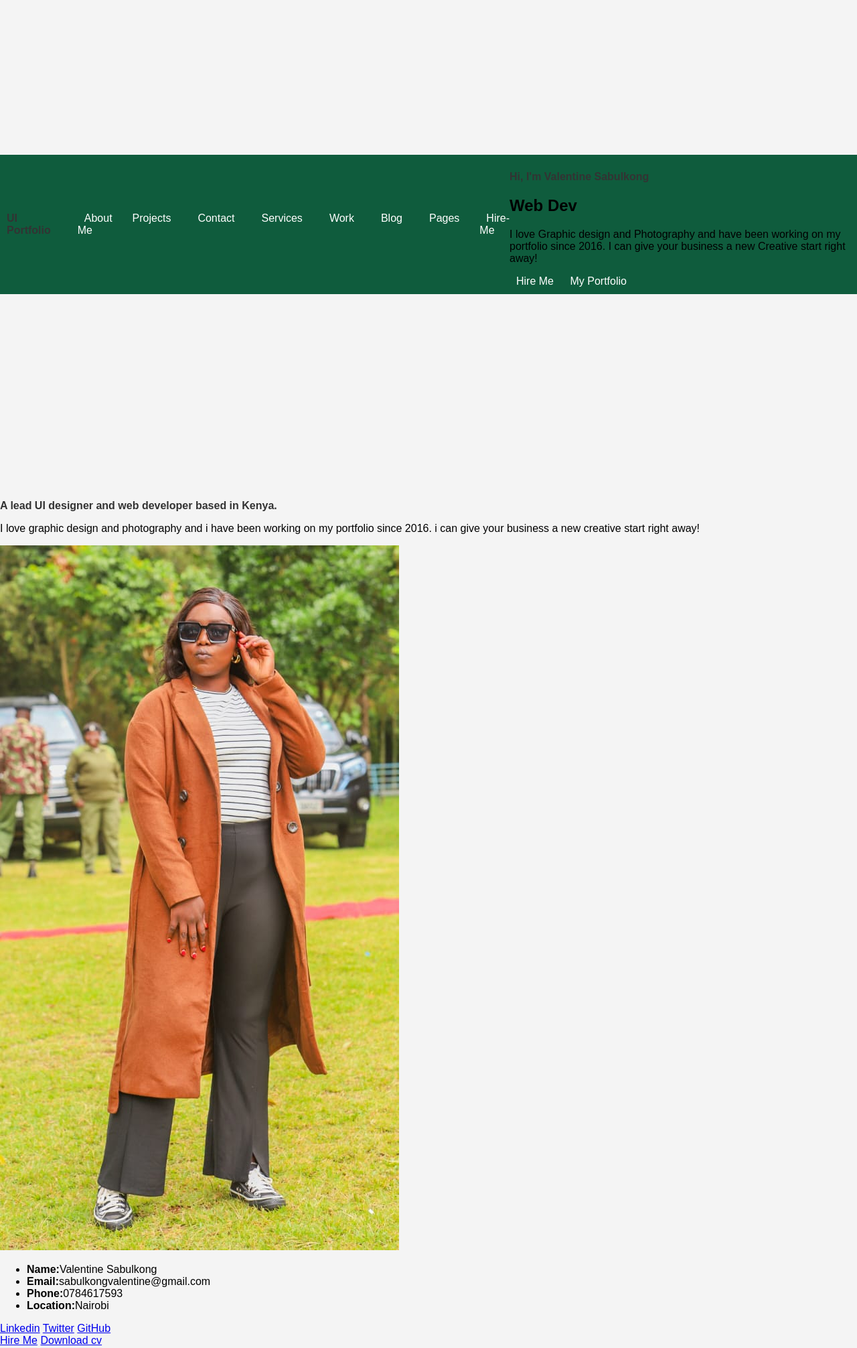
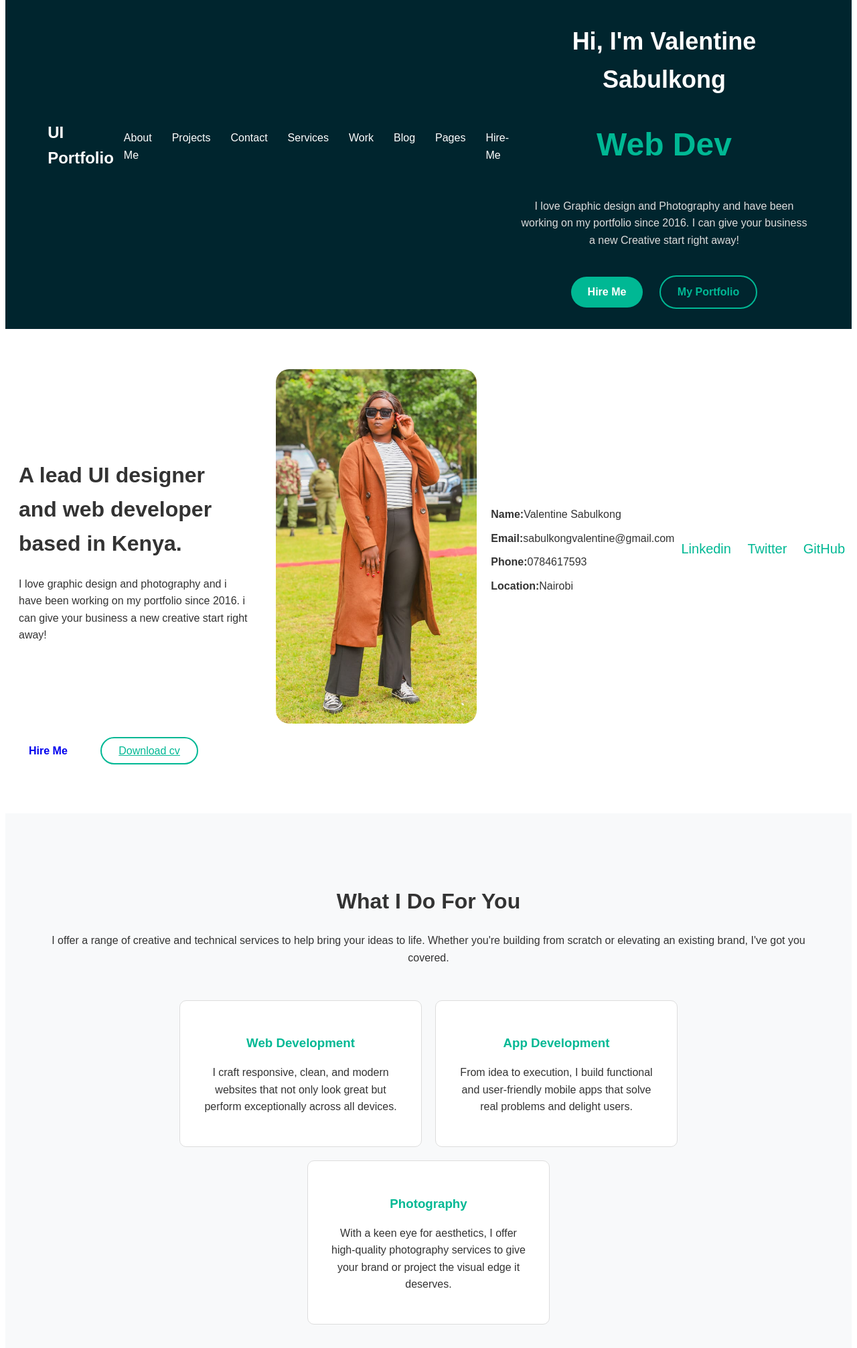
Before and after one commit to sabulkong/Portfolio-Website, a plain HTML site: page index.html in a window 1280 px wide. Shown: the part 65-2077 px from the top of the page at 67% size. Drawn offline with Linux system fonts and the light colour scheme.

Commit message:
modified index.html

```diff
--- a/style.css
+++ b/style.css
@@ -1,46 +1,287 @@
+
+*
+
 body {
-  font-family: Arial, sans-serif;
-  margin: 0;
-  padding: 0;
-  background-color: #f4f4f4;
+  font-family: 'Poppins', sans-serif;
+  color: #333;
+  background: #fff;
+  line-height: 1.6;
 }
 
-
+/* Container */
 .container {
-  display: flex;
-  flex-direction: flex start;
-  flex-wrap: wrap;
-  align-items: center;
-  justify-content: center;
-  height: 100vh;
-  margin: 0;
+  width: 90%;
+  max-width: 1200px;
+  margin: auto;
 }
 
-h1 {
-  font-size: 1rem;
-  color: #333;
+/* Header Section */
+.header {
+  background: #00252e;
+  padding: 20px 0;
+  color: #fff;
+  position: relative;
 }
 
 .navbar {
   display: flex;
+  align-items: center;
   justify-content: space-between;
-  align-items: center;
-  padding: 10px;
-  background-color: #0f5c3d;
 }
+
+.navbar h1 {
+  font-size: 24px;
+}
+
 .navbar ul {
   list-style: none;
   display: flex;
-  gap: 20px;
-  }
-.navbar a {
+}
+
+.navbar ul li {
+  margin: 0 15px;
+}
+
+.navbar ul li a {
   color: #fff;
   text-decoration: none;
-  padding: 10px;
+  font-size: 16px;
+  transition: 0.3s;
 }
-.navbar a:hover {
-  background-color: #0d4b2e;
+
+.navbar ul li a:hover {
+  color: #00b894;
 }
-.navbar a.active {
-  background-color: #0d4b2e;
+
+/* Hero Section */
+.valentine-text {
+  text-align: center;
+  margin-top: 40px;
 }
+
+.valentine-text h1 {
+  font-size: 36px;
+}
+
+.valentine-text h2 {
+  font-size: 48px;
+  margin-top: 10px;
+}
+
+.highlight {
+  color: #00b894;
+}
+
+.valentine-text p {
+  margin-top: 20px;
+  max-width: 600px;
+  margin-left: auto;
+  margin-right: auto;
+  color: #ddd;
+}
+
+/* Buttons */
+.buttons {
+  margin-top: 30px;
+}
+
+.btn {
+  text-decoration: none;
+  padding: 10px 25px;
+  margin: 10px;
+  border-radius: 25px;
+  font-weight: bold;
+  display: inline-block;
+  transition: 0.3s;
+}
+
+.btn.primary {
+  background: #00b894;
+  color: #fff;
+}
+
+.btn.secondary {
+  background: transparent;
+  border: 2px solid #00b894;
+  color: #00b894;
+}
+
+.btn:hover {
+  background: #fff;
+  color: #00b894;
+}
+
+.btn-outline {
+  background: transparent;
+  border: 2px solid #00b894;
+  color: #00b894;
+  padding: 10px 25px;
+  border-radius: 25px;
+  margin-left: 10px;
+}
+
+/* Hero image and biography */
+.hero {
+  display: flex;
+  flex-wrap: wrap;
+  align-items: center;
+  padding: 60px 0;
+}
+
+.hero-text {
+  flex: 1;
+  padding: 20px;
+}
+
+.hero-image {
+  flex: 1;
+  text-align: center;
+}
+
+.hero-image img {
+  width: 300px;
+  height: auto;
+  border-radius: 20px;
+}
+
+/* List info */
+ul {
+  list-style: none;
+  padding: 0;
+  margin-top: 20px;
+}
+
+ul li {
+  margin: 10px 0;
+}
+
+/* Social Links */
+.social-links a {
+  margin: 0 10px;
+  color: #00b894;
+  text-decoration: none;
+  font-size: 20px;
+  transition: 0.3s;
+}
+
+.social-links a:hover {
+  text-decoration: underline;
+}
+
+/* What I Do Section */
+.what-i-do {
+  background: #f8f9fa;
+  padding: 80px 0;
+  text-align: center;
+}
+
+.what-i-do h2 {
+  font-size: 32px;
+  margin-bottom: 20px;
+}
+
+.services-list {
+  display: flex;
+  flex-wrap: wrap;
+  justify-content: center;
+  margin-top: 40px;
+}
+
+.services-list li {
+  background: #fff;
+  border: 1px solid #ddd;
+  border-radius: 10px;
+  padding: 30px;
+  margin: 10px;
+  width: 300px;
+  transition: 0.3s;
+}
+
+.services-list li:hover {
+  box-shadow: 0 8px 24px rgba(0,0,0,0.1);
+}
+
+.services-list h3 {
+  margin-bottom: 15px;
+  color: #00b894;
+}
+
+/* Skills Section */
+.skills {
+  padding: 80px 0;
+  text-align: center;
+}
+
+.skills h2 {
+  font-size: 32px;
+  margin-bottom: 20px;
+}
+
+.skills-list {
+  display: flex;
+  justify-content: center;
+  flex-wrap: wrap;
+  margin-top: 30px;
+}
+
+.skills-list li {
+  margin: 10px 20px;
+  font-size: 18px;
+}
+
+/* Stats Section */
+.stats {
+  display: flex;
+  justify-content: center;
+  text-align: center;
+  background: #00b894;
+  color: #fff;
+  padding: 60px 20px;
+}
+
+.stat {
+  margin: 0 30px;
+}
+
+.stat h2 {
+  font-size: 48px;
+}
+
+.stat p {
+  font-size: 18px;
+}
+
+/* Portfolio Section */
+.portfolio {
+  padding: 80px 0;
+  text-align: center;
+}
+
+.projects {
+  display: flex;
+  flex-wrap: wrap;
+  justify-content: center;
+  gap: 20px;
+  margin-top: 40px;
+}
+
+.projects img {
+  border-radius: 10px;
+  width: 300px;
+  height: 200px;
+  object-fit: cover;
+}
+
+/* Footer */
+footer {
+  background: #00252e;
+  padding: 20px;
+  text-align: center;
+  color: #fff;
+  margin-top: 40px;
+}
+
+.certifications img {
+  margin: 10px;
+  height: 60px;
+}
```
